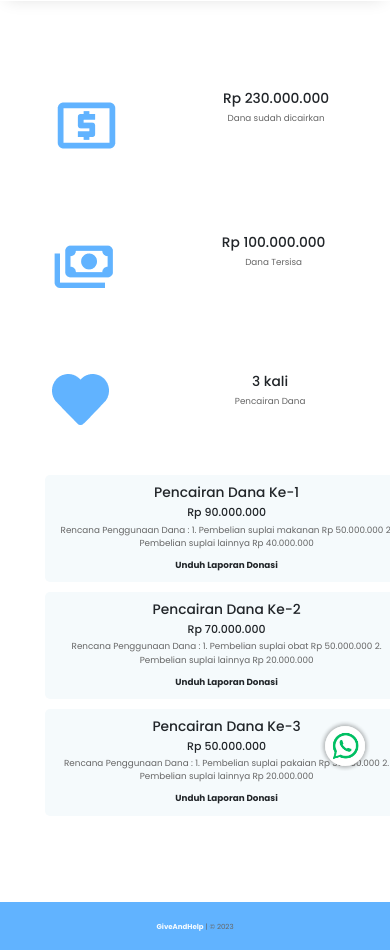
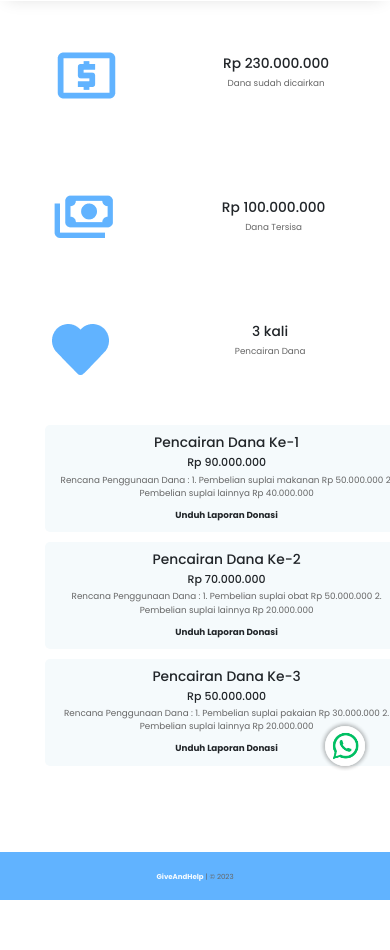
Before and after one commit to dziiikriii/GiveAndHelp.github.io, a plain HTML site: page laporandonasi.html in a window 390 px wide. Shown: the part 43-993 px from the top of the page. After the commit the page ends 943 px from the top, so only its background shows below. Drawn offline with nearby package versions, Linux system fonts and the light colour scheme.

Commit message:
responsif

```diff
--- a/style-laporandonasi.css
+++ b/style-laporandonasi.css
@@ -200,6 +200,14 @@ p {
   color: #666666;
 }
 
+@media (max-width: 768px) {
+  .container-1 h3,
+  .container-2 h3,
+  .container-2 h3 {
+    margin-top: 15px;
+  }
+}
+
 @media only screen and (max-width: 480px) {
   /* Adjust padding and font size for smaller screens */
   .hero {
@@ -214,6 +222,16 @@ p {
   h2 {
     font-size: 20px;
   }
+
+  .container-1 h3,
+  .container-2 h3,
+  .container-2 h3 {
+    margin-top: 15px;
+  }
+
+  #atas-kiri {
+    margin-top: -50px;
+  }
 }
 
 /* footer {
```
Also changed, not shown: style-kabarterkini.css (+10 -0 lines).
